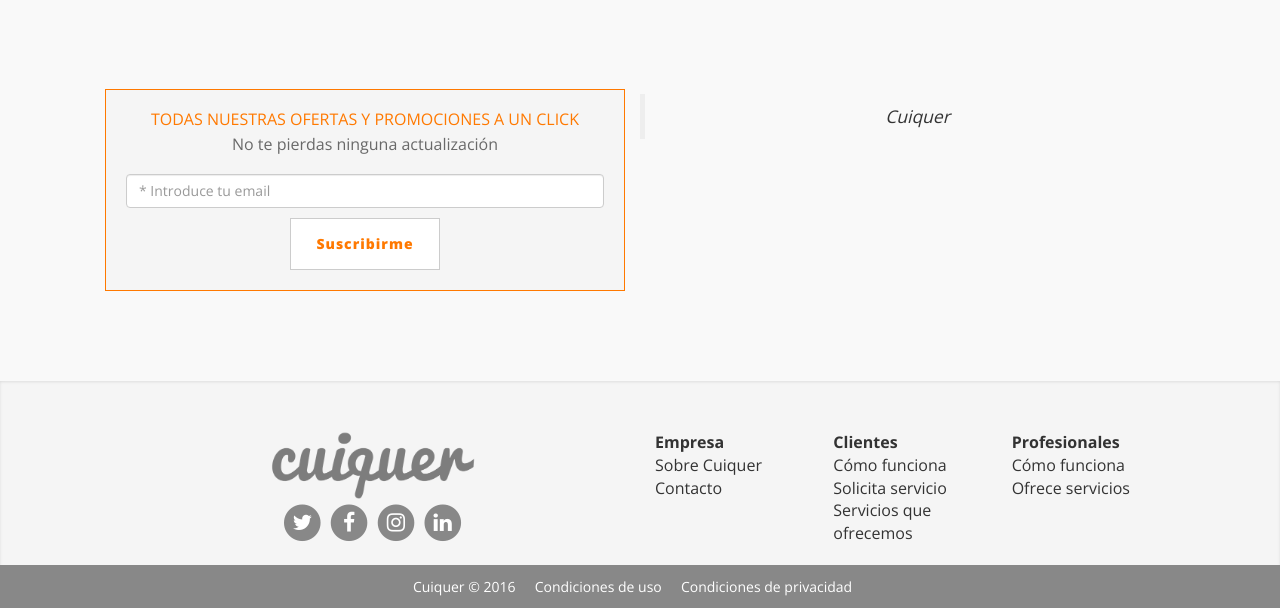
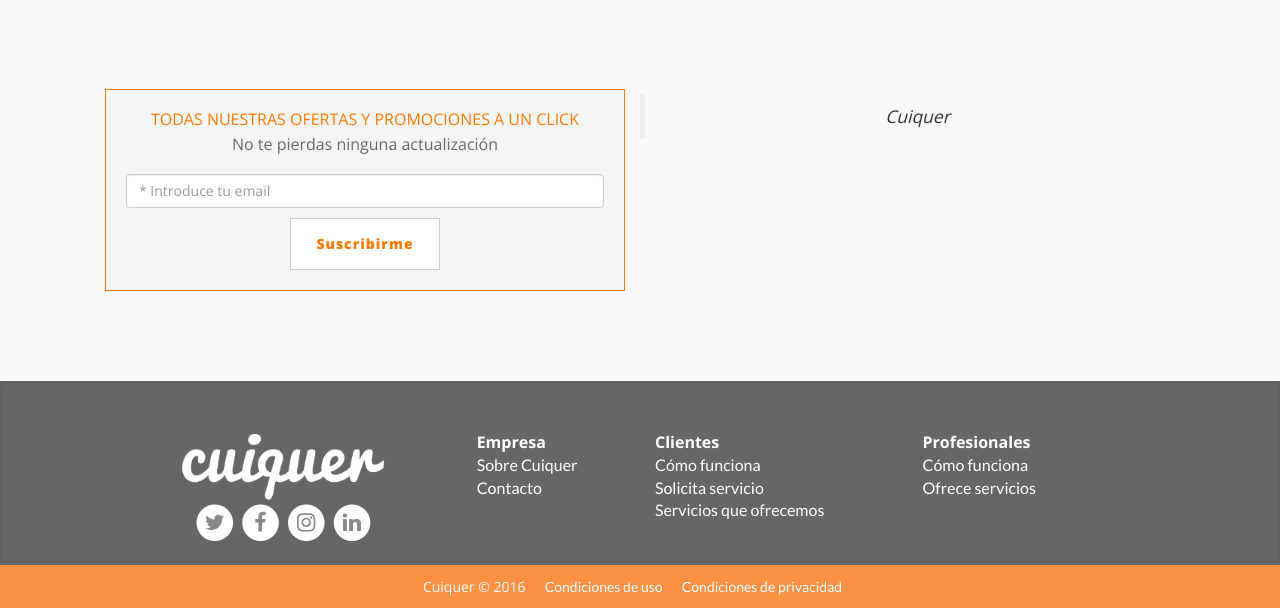
Before and after one commit to pablofm/cuiquer, a Django app: template landing/templates/landing/index.html in a window 1280 px wide. Shown: the part 1761-2369 px from the top of the page. Run offline with Django 3.2, Linux system fonts and the light colour scheme; the template is opened without the code that fills it, so the values that code supplies are empty; some libraries are stand-ins or nearby versions.

Commit message:
Mejorar el footer

```diff
--- a/landing/static/css/main.css
+++ b/landing/static/css/main.css
@@ -435,9 +435,10 @@ hr.small {
 
 footer {
   padding: 50px 0 0;
-  background: #F5F5F5;
-  border-top: #888;
+  background: #666;
+  border-top: #f5f5f5;
   box-shadow: inset 0px 1px 3px rgba(0,0,0,0.1);
+  color:#fff;
 }
 
 footer .list-inline {
@@ -461,7 +462,7 @@ footer .container {
 
 footer .copy{
   padding:10px 0px;
-  background: #888;
+  background: #FC9144;
 }
 
 footer .copy a{
@@ -472,22 +473,33 @@ footer .copy a:hover{
   color:#333;
 }
 
+footer a{
+  color:#fff;
+  font-family: 'Lato';
+}
+
+footer a:hover{
+  color:#ff7900;
+}
+
 footer a .fa-stack.fa-lg i:not(.fa-circle){
   transform: rotate(0deg);
   transition: transform 0.4s ease-out 0.2s;
+  color:#888;
 }
 
 footer a .fa-stack.fa-lg:hover i:not(.fa-circle){
   transform: rotate(360deg);
+  color:#fff;
 }
 
 footer a .fa-stack.fa-lg i.fa-circle{
-  color: #888;
   transition: color 0.4s ease-out 0.2s;
+  color:#fff;
 }
 
 footer a .fa-stack.fa-lg:hover i.fa-circle{
-  color: #ff7900;
+  color:#ff7900;
 }
 
 .floating-label-form-group {
--- a/landing/templates/landing/index.html
+++ b/landing/templates/landing/index.html
@@ -272,34 +272,34 @@
     <!-- Footer -->
     <footer>
         <div class="container">
-            <div id="footerLogo" class="col-xs-12 col-sm-6 fooLogo">
+            <div id="footerLogo" class="col-xs-12 col-sm-4 fooLogo">
                 <div class="col-xs-12 no-padding text-center">
-                    <a href="{% url 'index' %}"><img style="max-width:212px; margin:0 auto;" class="logo img-responsive" alt="Logotipo Cuiquer" src="{% static 'img/servicios-cuiquer-nombre-gris.png' %}"></a>
+                    <a href="{% url 'index' %}"><img style="max-width:212px; margin:0 auto;" class="logo img-responsive" alt="Logotipo Cuiquer" src="{% static 'img/servicios-cuiquer-nombre-blanco.png' %}"></a>
                 </div>
                 <div class="col-xs-12 no-padding text-center">
                     <a target="_blank" href="https://twitter.com/cuiquer_es">
                         <span class="fa-stack fa-lg">
                             <i class="fa fa-circle fa-stack-2x naranja"></i>
-                            <i class="fa fa-twitter fa-stack-1x fa-inverse"></i>
+                            <i class="fa fa-twitter fa-stack-1x"></i>
                         </span>
                     </a>
                     <a target="_blank" href="https://www.facebook.com/cuiquer/">
                         <span class="fa-stack fa-lg">
                             <i class="fa fa-circle fa-stack-2x naranja"></i>
-                            <i class="fa fa-facebook fa-stack-1x fa-inverse"></i>
+                            <i class="fa fa-facebook fa-stack-1x"></i>
                         </span>
                     </a>
                     <a target="_blank" href="https://www.instagram.com/cuiquer/">
                         <span class="fa-stack fa-lg">
                             <i class="fa fa-circle fa-stack-2x naranja"></i>
-                            <i class="fa fa-instagram fa-stack-1x fa-inverse"></i>
+                            <i class="fa fa-instagram fa-stack-1x"></i>
                         </span>
                     </a>
 
                     <a target="_blank" href="https://www.linkedin.com/company/cuiquer">
                         <span class="fa-stack fa-lg">
                             <i class="fa fa-circle fa-stack-2x naranja"></i>
-                            <i class="fa fa-linkedin fa-stack-1x fa-inverse"></i>
+                            <i class="fa fa-linkedin fa-stack-1x"></i>
                         </span>
                     </a>
                 </div>
@@ -314,7 +314,7 @@
                 {% endcomment %}
                 <span class="texto-footer"><a href="{% url 'contacto' %}#contactanos">Contacto</a></span>
             </div>
-            <div class="col-xs-4 col-sm-2 fooClientes">
+            <div class="col-xs-4 col-sm-3 fooClientes">
                 <span class="texto-footer"><strong>Clientes</strong></span>
                 <span class="texto-footer"><a href="{% url 'index' %}#facil">Cómo funciona</a></span>
                 <span class="texto-footer"><a href="{% url 'alta-cliente' %}">Solicita servicio</a></span>
```
